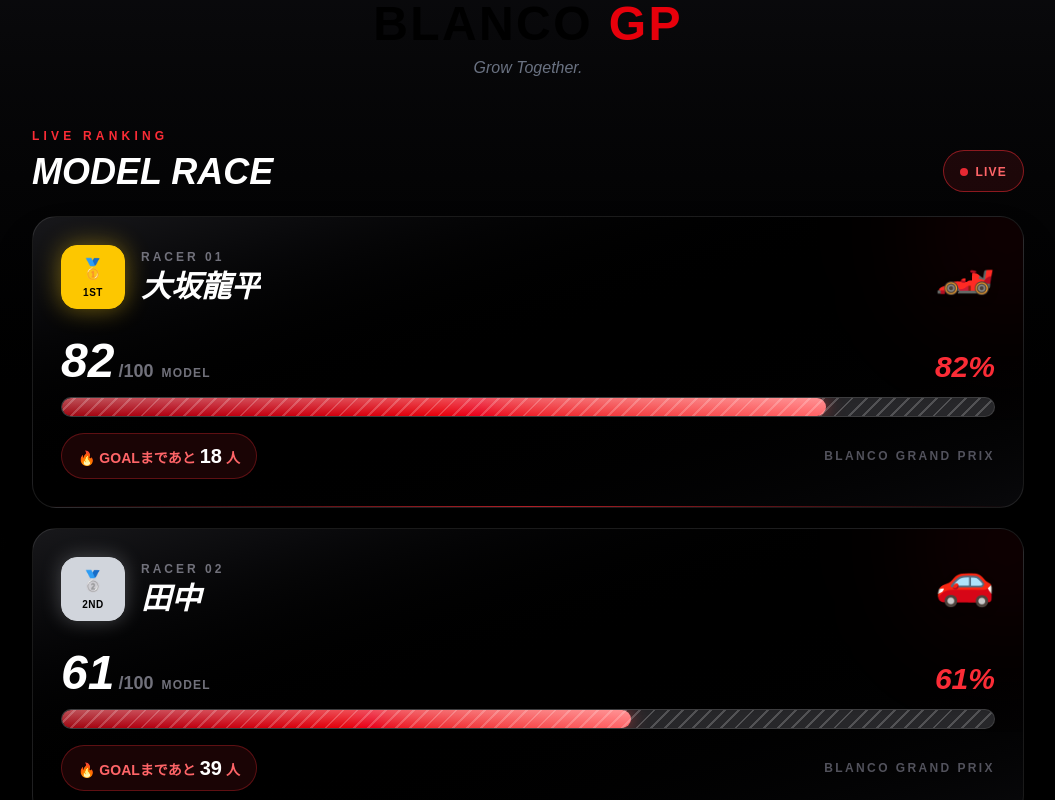
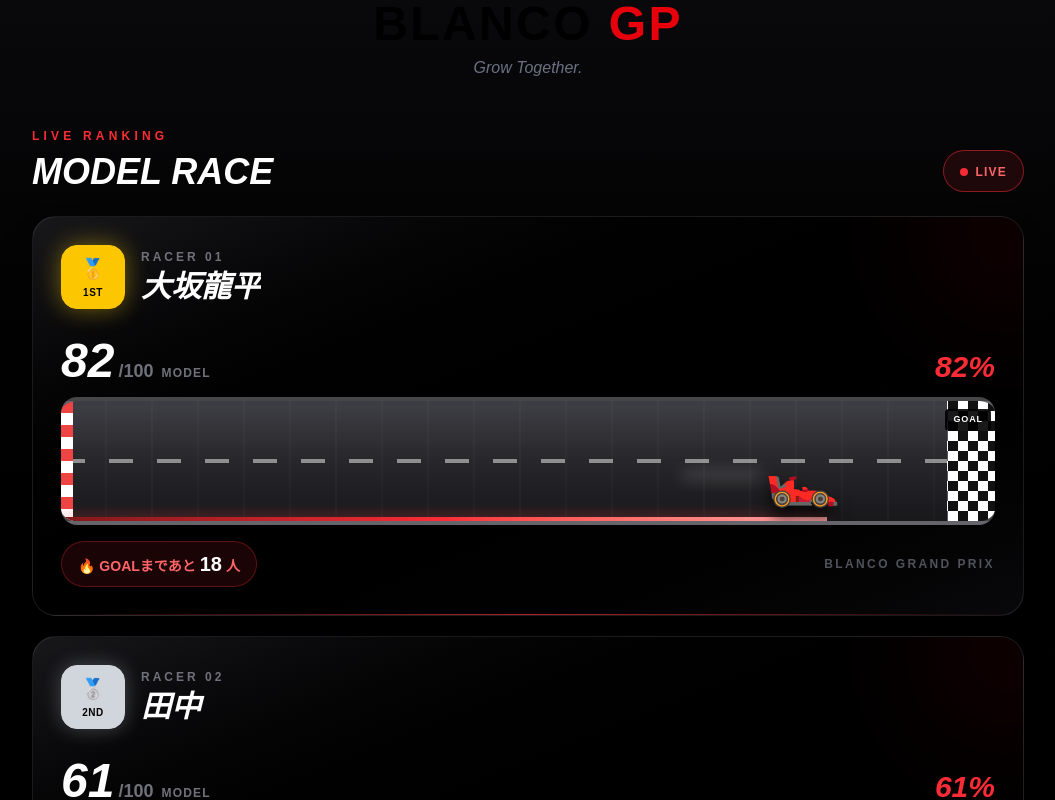
Before and after one commit to rei0214usg-alt/blanco-gp, a Next.js app: page / in a window 1280 px wide. Shown: the top 800 px of the page, without its empty margins (112-1167 px from the left). Built offline with nearby package versions, Linux system fonts and the light colour scheme.

Commit message:
feat: add racer management list

```diff
--- /dev/null
+++ b/app/admin/racers/page.tsx
@@ -0,0 +1,62 @@
+"use client";
+
+import { useEffect, useState } from "react";
+import { getRacers, Racer } from "@/lib/racers";
+
+export default function RacersPage() {
+  const [racers, setRacers] = useState<Racer[]>([]);
+  const [loading, setLoading] = useState(true);
+
+  useEffect(() => {
+    async function load() {
+      const data = await getRacers();
+      setRacers(data);
+      setLoading(false);
+    }
+
+    load();
+  }, []);
+
+  return (
+    <main className="min-h-screen bg-black text-white p-8">
+      <h1 className="text-3xl font-bold mb-6">
+        🏎️ レーサー管理
+      </h1>
+
+      <button className="mb-6 rounded-lg bg-red-600 px-4 py-2 hover:bg-red-700">
+        ＋ レーサー追加
+      </button>
+
+      {loading ? (
+        <p>読み込み中...</p>
+      ) : (
+        <div className="space-y-4">
+          {racers.map((racer) => (
+            <div
+              key={racer.id}
+              className="rounded-xl border border-gray-700 bg-zinc-900 p-4 flex justify-between items-center"
+            >
+              <div>
+                <h2 className="font-bold text-lg">
+                  {racer.car} {racer.name}
+                </h2>
+
+                <p className="text-gray-400">
+                  {racer.progress} / {racer.goal}
+                </p>
+
+                <p className="text-sm text-gray-500">
+                  {racer.branch}
+                </p>
+              </div>
+
+              <button className="rounded bg-gray-700 px-3 py-1 hover:bg-gray-600">
+                編集
+              </button>
+            </div>
+          ))}
+        </div>
+      )}
+    </main>
+  );
+}
--- a/components/RaceTrack.tsx
+++ b/components/RaceTrack.tsx
@@ -114,9 +114,7 @@ export default function RaceTrack({ racers }: RaceTrackProps) {
                   </div>
 
                   <div className="shrink-0 text-right">
-                    <p className="text-4xl drop-shadow-lg sm:text-5xl">
-                      {racer.car}
-                    </p>
+
                   </div>
                 </div>
 
@@ -141,19 +139,53 @@ export default function RaceTrack({ racers }: RaceTrackProps) {
                     </p>
                   </div>
 
-                  <div className="relative h-5 overflow-hidden rounded-full border border-white/10 bg-zinc-800 shadow-inner">
-                    <div
-                      className="absolute inset-y-0 left-0 rounded-full bg-gradient-to-r from-red-800 via-red-600 to-red-400 shadow-[0_0_18px_rgba(239,68,68,0.65)] transition-all duration-700 ease-out"
-                      style={{ width: `${progress}%` }}
-                    />
+                  <div className="relative h-28 overflow-hidden rounded-2xl border-y-4 border-white/20 bg-gradient-to-b from-zinc-700 via-zinc-800 to-zinc-900 shadow-inner sm:h-32">
+  {/* アスファルトの模様 */}
+  <div className="absolute inset-0 opacity-30 [background-image:repeating-linear-gradient(90deg,transparent_0,transparent_44px,rgba(255,255,255,0.08)_44px,rgba(255,255,255,0.08)_46px)]" />
 
-                    <div
-                      className="absolute inset-y-0 left-0 rounded-full bg-gradient-to-b from-white/30 to-transparent transition-all duration-700 ease-out"
-                      style={{ width: `${progress}%` }}
-                    />
+  {/* 中央の白線 */}
+  <div className="absolute left-0 right-0 top-1/2 h-1 -translate-y-1/2 bg-[repeating-linear-gradient(90deg,rgba(255,255,255,0.8)_0,rgba(255,255,255,0.8)_24px,transparent_24px,transparent_48px)] opacity-60" />
 
-                    <div className="absolute inset-0 opacity-20 [background-image:repeating-linear-gradient(135deg,transparent,transparent_8px,white_8px,white_10px)]" />
-                  </div>
+  {/* スタートライン */}
+  <div className="absolute inset-y-0 left-0 w-3 bg-[repeating-linear-gradient(180deg,#ef4444_0,#ef4444_12px,#ffffff_12px,#ffffff_24px)]" />
+
+  {/* ゴールライン */}
+  <div className="absolute inset-y-0 right-0 w-12 border-l border-white/30 bg-[conic-gradient(#ffffff_25%,#111111_0_50%,#ffffff_0_75%,#111111_0)] bg-[length:20px_20px]" />
+
+  <div className="absolute right-1 top-2 rounded bg-black/90 px-2 py-1 text-[9px] font-black tracking-widest text-white">
+    GOAL
+  </div>
+
+  {/* 車 */}
+  <div
+    className="absolute bottom-4 z-20 transition-all duration-1000 ease-out"
+    style={{
+      left: `${progress}%`,
+      transform: `translateX(-${progress}%)`,
+    }}
+  >
+    <div className="relative">
+      {/* 車の後ろのスピード線 */}
+      {progress > 0 && progress < 100 && (
+        <div className="absolute right-full top-1/2 mr-1 h-2 w-12 -translate-y-1/2 rounded-full bg-white/20 blur-sm sm:w-20" />
+      )}
+
+      {/* 絵文字を右向きに反転 */}
+      <div
+        className="text-5xl drop-shadow-[0_10px_8px_rgba(0,0,0,0.8)] sm:text-6xl"
+        style={{ transform: "scaleX(-1)" }}
+      >
+        {racer.car}
+      </div>
+    </div>
+  </div>
+
+  {/* 下部の赤い進捗ライン */}
+  <div
+    className="absolute bottom-0 left-0 h-1 bg-gradient-to-r from-red-900 via-red-500 to-red-300 shadow-[0_0_14px_rgba(239,68,68,0.7)] transition-all duration-1000 ease-out"
+    style={{ width: `${progress}%` }}
+  />
+</div>
 
                   <div className="mt-4 flex flex-wrap items-center justify-between gap-3">
                     {isCompleted ? (
--- /dev/null
+++ b/lib/racers.ts
@@ -0,0 +1,60 @@
+import {
+  collection,
+  addDoc,
+  updateDoc,
+  doc,
+  getDocs,
+
+} from "firebase/firestore";
+import { db } from "./firebase";
+
+export type Racer = {
+  id: string;
+  name: string;
+  progress: number;
+  goal: number;
+  cheers: number;
+  car: string;
+  branch: string;
+  active: boolean;
+};
+
+const racersRef = collection(db, "racers");
+
+// 一覧取得
+export async function getRacers(): Promise<Racer[]> {
+  const snapshot = await getDocs(racersRef);
+
+  return snapshot.docs
+    .map((snapshotDoc) => {
+      const data = snapshotDoc.data();
+
+      return {
+        id: snapshotDoc.id,
+        name: data.name ?? "名前未設定",
+        progress: data.progress ?? 0,
+        goal: data.goal ?? 100,
+        cheers: data.cheers ?? 0,
+        car: data.car ?? "🏎️",
+        branch: data.branch ?? "店舗未設定",
+        active: data.active ?? true,
+      };
+    })
+    .filter((racer) => racer.active);
+}
+
+// 新規追加
+export async function addRacer(
+  racer: Omit<Racer, "id">
+) {
+  await addDoc(racersRef, racer);
+}
+
+// 更新
+export async function updateRacer(
+  id: string,
+  data: Partial<Racer>
+) {
+  const racerRef = doc(db, "racers", id);
+  await updateDoc(racerRef, data);
+}
```
